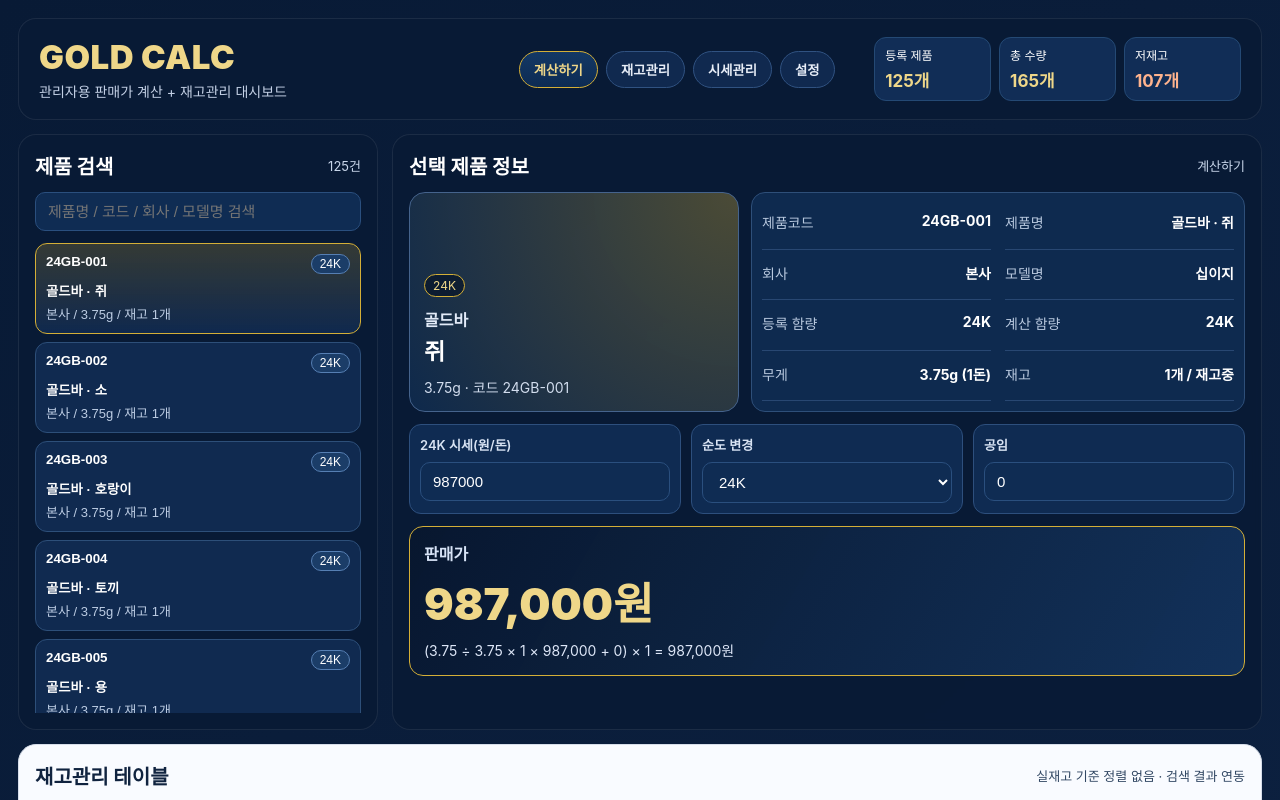
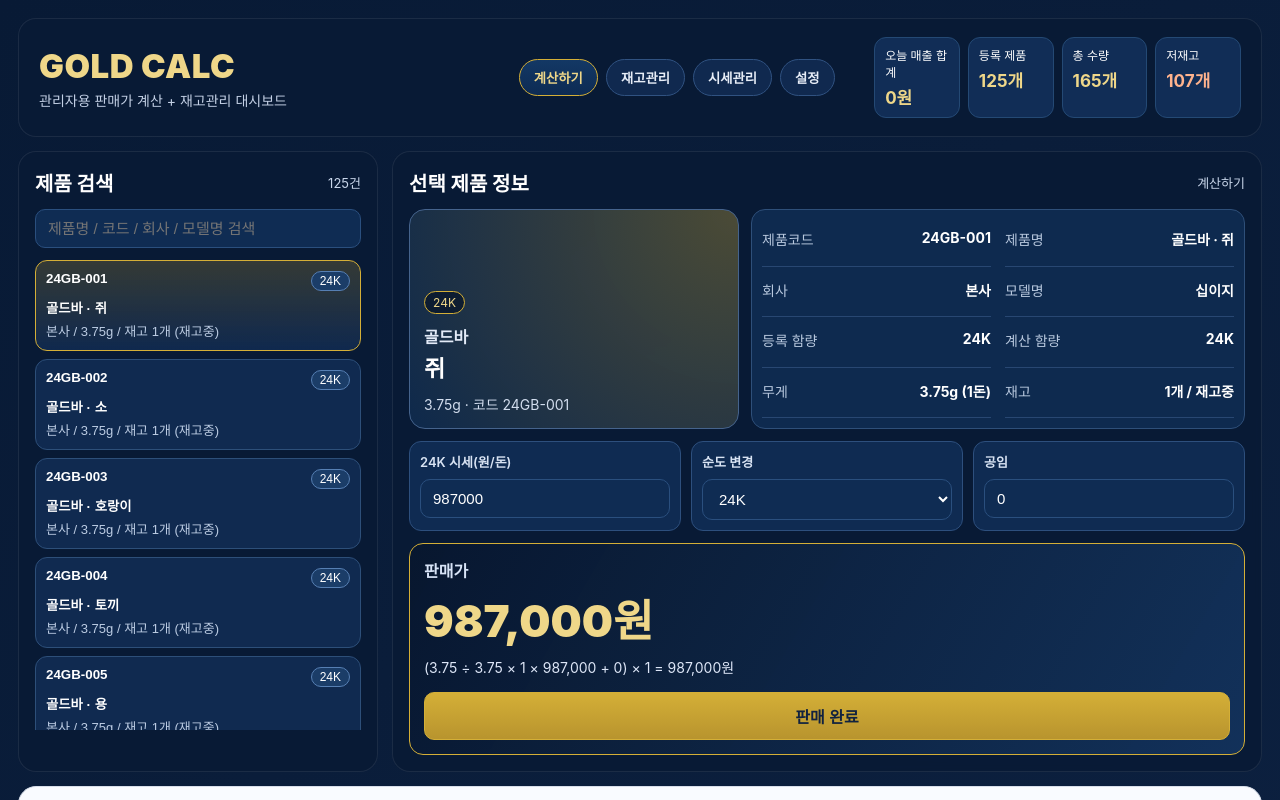
Before and after one commit to rltn33/gold-calc, a React (Vite) app: page / in a window 1280 px wide. Shown: the top 800 px of the page. Built offline with nearby package versions, Linux system fonts and the light colour scheme.

Commit message:
feat: 판매 완료 처리 및 매출/판매로그 대시보드 추가

```diff
--- a/src/App.css
+++ b/src/App.css
@@ -81,7 +81,7 @@ body {
 
 .header-stats {
   display: grid;
-  grid-template-columns: repeat(3, 1fr);
+  grid-template-columns: repeat(4, 1fr);
   gap: 8px;
 }
 
@@ -249,6 +249,33 @@ body {
 .inventory-panel .panel-head h2 { color: var(--text-900); }
 .inventory-panel .panel-head span { color: var(--text-700); }
 
+
+.sale-button {
+  margin-top: 14px;
+  width: 100%;
+  border: 1px solid var(--gold-500);
+  background: linear-gradient(180deg, #d4af37, #b8942e);
+  color: #11223f;
+  border-radius: 10px;
+  padding: 11px 12px;
+  font-size: 16px;
+  font-weight: 800;
+  cursor: pointer;
+}
+
+.sale-button:disabled {
+  opacity: 0.5;
+  cursor: not-allowed;
+}
+
+.sales-log-wrap {
+  margin-top: 14px;
+}
+
+.sales-head {
+  margin-bottom: 8px;
+}
+
 .table-wrap { overflow: auto; border: 1px solid var(--border); border-radius: 12px; }
 
 table { width: 100%; border-collapse: collapse; min-width: 980px; }
--- a/src/App.jsx
+++ b/src/App.jsx
@@ -1,4 +1,4 @@
-import React, { useMemo, useState } from "react";
+import React, { useEffect, useMemo, useState } from "react";
 import "./App.css";
 
 const INVENTORY = [
@@ -1776,22 +1776,73 @@ function productImageAlt(product) {
 
 export default function App() {
   const [keyword, setKeyword] = useState("");
-  const [selected, setSelected] = useState(INVENTORY[0]);
+  const [inventory, setInventory] = useState(() => {
+    const saved = localStorage.getItem("gold-calc-inventory-v1");
+    if (!saved) {
+      return INVENTORY.map((item) => ({
+        ...item,
+        status: Number(item.qty || 0) <= 0 ? "품절" : "재고중",
+      }));
+    }
+
+    try {
+      const parsed = JSON.parse(saved);
+      if (!Array.isArray(parsed)) throw new Error("invalid");
+      return parsed.map((item) => ({
+        ...item,
+        status: Number(item.qty || 0) <= 0 ? "품절" : "재고중",
+      }));
+    } catch {
+      return INVENTORY.map((item) => ({
+        ...item,
+        status: Number(item.qty || 0) <= 0 ? "품절" : "재고중",
+      }));
+    }
+  });
+  const [salesLog, setSalesLog] = useState(() => {
+    const saved = localStorage.getItem("gold-calc-sales-log-v1");
+    if (!saved) return [];
+    try {
+      const parsed = JSON.parse(saved);
+      return Array.isArray(parsed) ? parsed : [];
+    } catch {
+      return [];
+    }
+  });
+  const [selectedCode, setSelectedCode] = useState(INVENTORY[0]?.code || "");
   const [marketPrice, setMarketPrice] = useState(987000);
   const [laborOverride, setLaborOverride] = useState(0);
   const [purityOverride, setPurityOverride] = useState(INVENTORY[0]?.purity || "24K");
   const [activeMenu, setActiveMenu] = useState(MENU_ITEMS[0]);
 
+  const selected = useMemo(() => {
+    return inventory.find((item) => item.code === selectedCode) || inventory[0] || INVENTORY[0];
+  }, [inventory, selectedCode]);
+
+  useEffect(() => {
+    localStorage.setItem("gold-calc-inventory-v1", JSON.stringify(inventory));
+  }, [inventory]);
+
+  useEffect(() => {
+    localStorage.setItem("gold-calc-sales-log-v1", JSON.stringify(salesLog));
+  }, [salesLog]);
+
+  useEffect(() => {
+    if (!selected) return;
+    setPurityOverride(selected.purity || "24K");
+    setLaborOverride(selected.labor || 0);
+  }, [selectedCode]);
+
   const filtered = useMemo(() => {
     const q = keyword.trim().toLowerCase();
-    if (!q) return INVENTORY;
-    return INVENTORY.filter((item) =>
+    if (!q) return inventory;
+    return inventory.filter((item) =>
       [item.code, item.purity, item.type, item.name, item.company, item.model, item.status]
         .join(" ")
         .toLowerCase()
         .includes(q)
     );
-  }, [keyword]);
+  }, [keyword, inventory]);
 
   const calc = useMemo(() => {
     const purity = PURITY[purityOverride] || PURITY[selected.purity] || PURITY["24K"];
@@ -1802,13 +1853,53 @@ export default function App() {
   }, [selected, marketPrice, laborOverride, purityOverride]);
 
   const chooseProduct = (item) => {
-    setSelected(item);
+    setSelectedCode(item.code);
     setPurityOverride(item.purity || "24K");
     setLaborOverride(item.labor || 0);
   };
 
-  const totalQty = INVENTORY.reduce((sum, item) => sum + Number(item.qty || 0), 0);
-  const lowStockCount = INVENTORY.filter((item) => Number(item.qty || 0) <= 1).length;
+  const completeSale = () => {
+    if (!selected || Number(selected.qty || 0) <= 0) return;
+
+    const now = new Date();
+    const date = now.toISOString().slice(0, 10);
+    const time = now.toTimeString().slice(0, 8);
+
+    const nextQty = Number(selected.qty || 0) - 1;
+
+    setInventory((prev) =>
+      prev.map((item) =>
+        item.code === selected.code
+          ? {
+              ...item,
+              qty: nextQty,
+              status: nextQty <= 0 ? "품절" : "재고중",
+            }
+          : item
+      )
+    );
+
+    setSalesLog((prev) => [
+      {
+        date,
+        time,
+        name: selected.name,
+        code: selected.code,
+        amount: calc.displayPrice,
+        purity: purityOverride,
+      },
+      ...prev,
+    ]);
+  };
+
+  const today = new Date().toISOString().slice(0, 10);
+  const todaySalesTotal = salesLog
+    .filter((log) => log.date === today)
+    .reduce((sum, log) => sum + Number(log.amount || 0), 0);
+
+  const totalQty = inventory.reduce((sum, item) => sum + Number(item.qty || 0), 0);
+  const lowStockCount = inventory.filter((item) => Number(item.qty || 0) <= 1).length;
+  const recentSales = salesLog.slice(0, 10);
 
   return (
     <div className="dashboard-page">
@@ -1831,8 +1922,12 @@ export default function App() {
         </nav>
         <div className="header-stats">
           <div className="stat-card">
+            <span>오늘 매출 합계</span>
+            <b>{money(todaySalesTotal)}원</b>
+          </div>
+          <div className="stat-card">
             <span>등록 제품</span>
-            <b>{INVENTORY.length}개</b>
+            <b>{inventory.length}개</b>
           </div>
           <div className="stat-card">
             <span>총 수량</span>
@@ -1870,7 +1965,7 @@ export default function App() {
                   <span className="badge">{item.purity}</span>
                 </div>
                 <div className="item-name">{item.type} · {item.name}</div>
-                <div className="item-sub">{item.company || "회사 미입력"} / {item.weight}g / 재고 {item.qty}개</div>
+                <div className="item-sub">{item.company || "회사 미입력"} / {item.weight}g / 재고 {item.qty}개 ({item.status})</div>
               </button>
             ))}
           </div>
@@ -1941,6 +2036,14 @@ export default function App() {
             <div className="formula">
               ({selected.weight} ÷ 3.75 × {calc.factor} × {money(marketPrice)} + {money(calc.labor)}) × {calc.margin} = {money(Math.round(calc.finalPrice))}원
             </div>
+            <button
+              type="button"
+              className="sale-button"
+              onClick={completeSale}
+              disabled={Number(selected.qty || 0) <= 0}
+            >
+              판매 완료
+            </button>
           </div>
         </section>
       </main>
@@ -1982,6 +2085,45 @@ export default function App() {
             </tbody>
           </table>
         </div>
+
+        <div className="sales-log-wrap">
+          <div className="panel-head sales-head">
+            <h2>최근 판매 내역</h2>
+            <span>최근 10건</span>
+          </div>
+          <div className="table-wrap">
+            <table>
+              <thead>
+                <tr>
+                  <th>날짜</th>
+                  <th>시간</th>
+                  <th>제품명</th>
+                  <th>코드</th>
+                  <th>금액</th>
+                  <th>순도</th>
+                </tr>
+              </thead>
+              <tbody>
+                {recentSales.length > 0 ? (
+                  recentSales.map((log, idx) => (
+                    <tr key={`${log.date}-${log.time}-${log.code}-${idx}`}>
+                      <td>{log.date}</td>
+                      <td>{log.time}</td>
+                      <td>{log.name}</td>
+                      <td>{log.code}</td>
+                      <td>{money(log.amount)}원</td>
+                      <td>{log.purity}</td>
+                    </tr>
+                  ))
+                ) : (
+                  <tr>
+                    <td colSpan={6}>판매 내역이 없습니다.</td>
+                  </tr>
+                )}
+              </tbody>
+            </table>
+          </div>
+        </div>
       </section>
     </div>
   );
```
